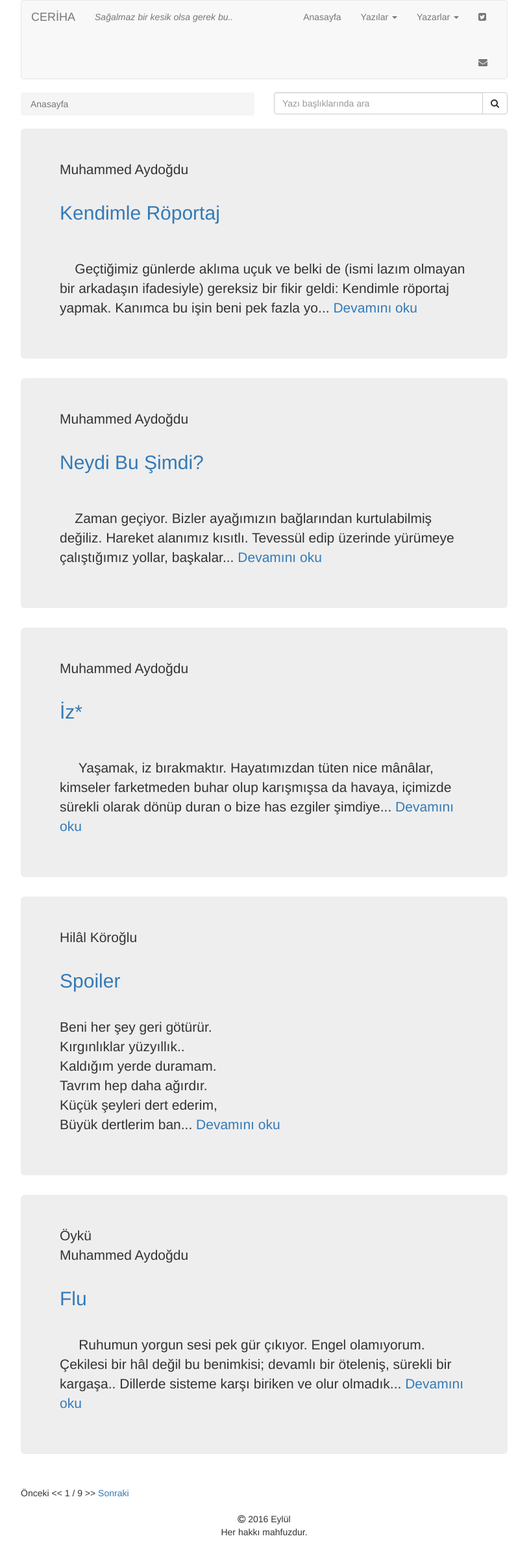
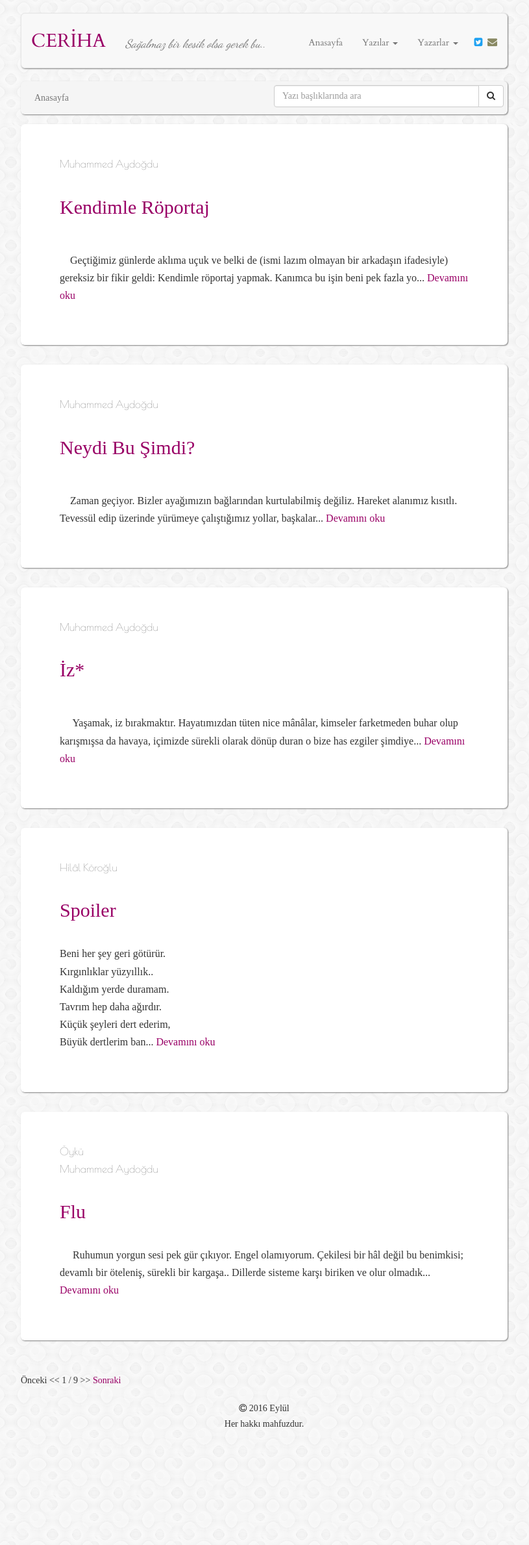
Before and after one commit to muhammedaydogdu/muhammedaydogdu.github.io, a Jekyll site: the page built from index.html, in a window 1280 px wide. Shown: the whole page at 65% size, without its empty margins (233-1048 px from the left). Built offline with Jekyll 4.4.1, drawn with Linux system fonts in a browser that asks for light colours; some web fonts are replaced; the list of posts is cut into pages by our own code; after the commit the page ends 2239 px from its top, so only the background shows below that.

Commit message:
Update style.css

```diff
--- a/css/style.css
+++ b/css/style.css
@@ -4,7 +4,7 @@
   src: url('../fonts/LateefRegOT.ttf');
 
   font-family: Saint Hilton;
-  src: url('../fonts/SaintHilton.otf;
+  src: url('../fonts/SaintHilton.otf');
 
   font-family: B Arabic;
   src: url('../fonts/BArabics.ttf');
```
